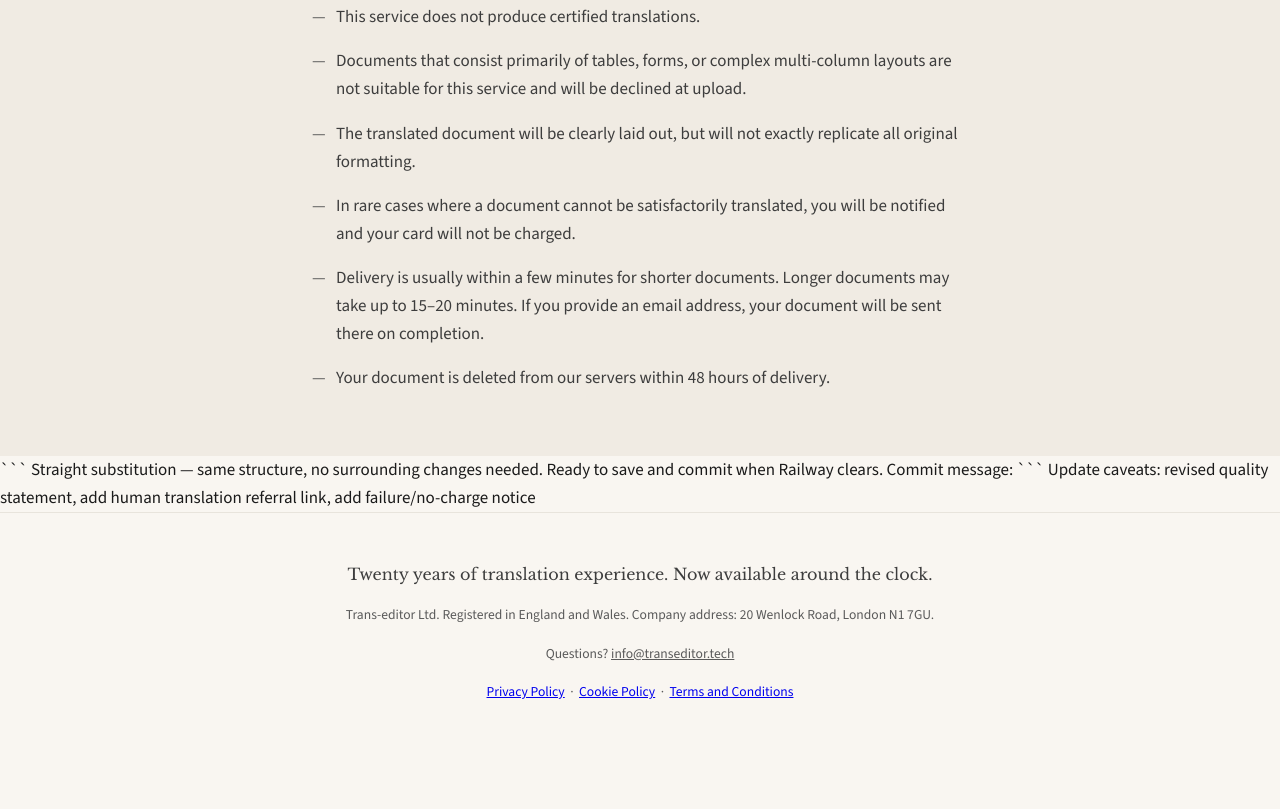
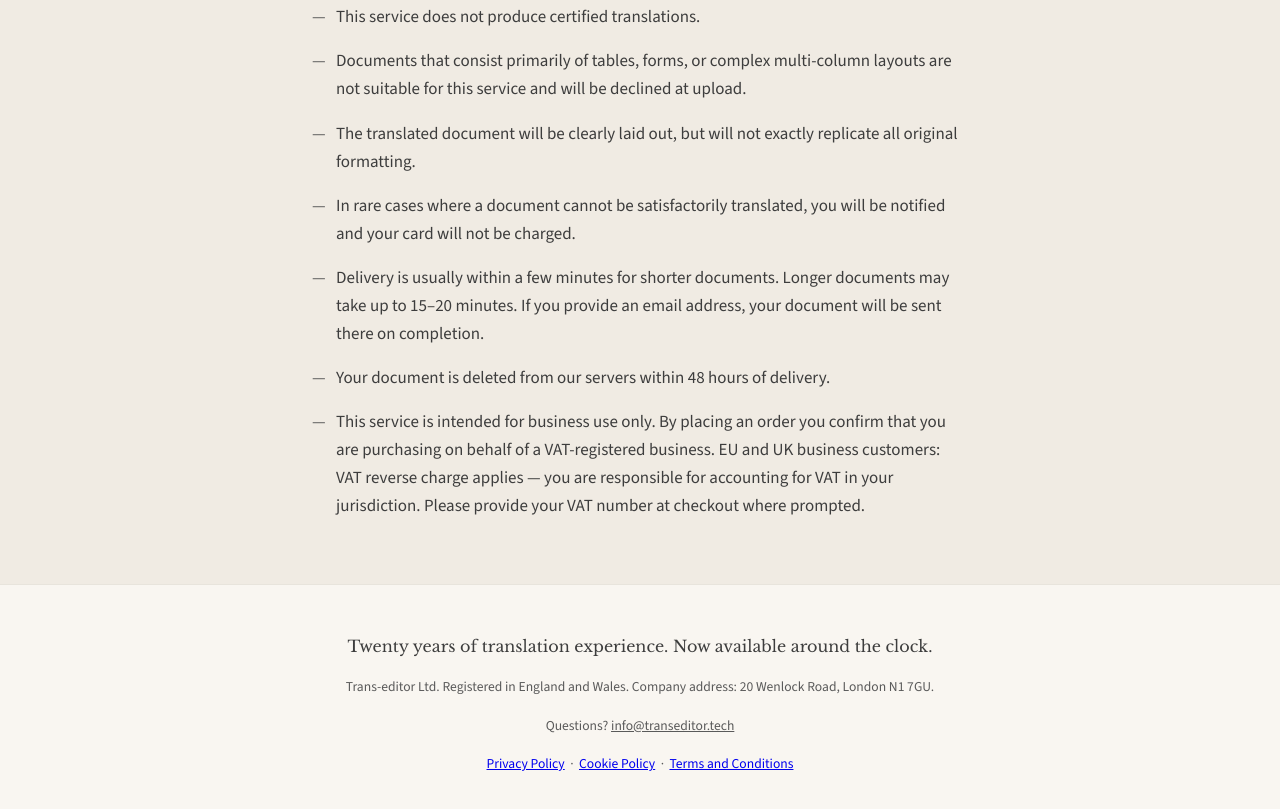
Before and after one commit to Hugh-Tancred/translation-service, a website: page public/trans-editor-website.html in a window 1280 px wide. Shown: the part 4115-4924 px from the top of the page. Before the commit the page ends 4866 px from the top, so only its background shows below. Drawn offline with nearby package versions, Linux system fonts and the light colour scheme.

Commit message:
Add VAT/business use notice; remove accidental commit text

````diff
--- a/public/trans-editor-website.html
+++ b/public/trans-editor-website.html
@@ -768,18 +768,13 @@
             <li>In rare cases where a document cannot be satisfactorily translated, you will be notified and your card will not be charged.</li>
             <li>Delivery is usually within a few minutes for shorter documents. Longer documents may take up to 15–20 minutes. If you provide an email address, your document will be sent there on completion.</li>
             <li>Your document is deleted from our servers within 48 hours of delivery.</li>
+            <li>This service is intended for business use only. By placing an order you confirm that you are purchasing on behalf of a VAT-registered business. EU and UK business customers: VAT reverse charge applies — you are responsible for accounting for VAT in your jurisdiction. Please provide your VAT number at checkout where prompted.</li>
         </ul>
     </div>
 </section>
 
 </main>
-```
 
-Straight substitution — same structure, no surrounding changes needed. Ready to save and commit when Railway clears.
-
-Commit message:
-```
-Update caveats: revised quality statement, add human translation referral link, add failure/no-charge notice
     <footer>
         <div class="footer-content">
             <p class="footer-main">Twenty years of translation experience. Now available around the clock.</p>
````
